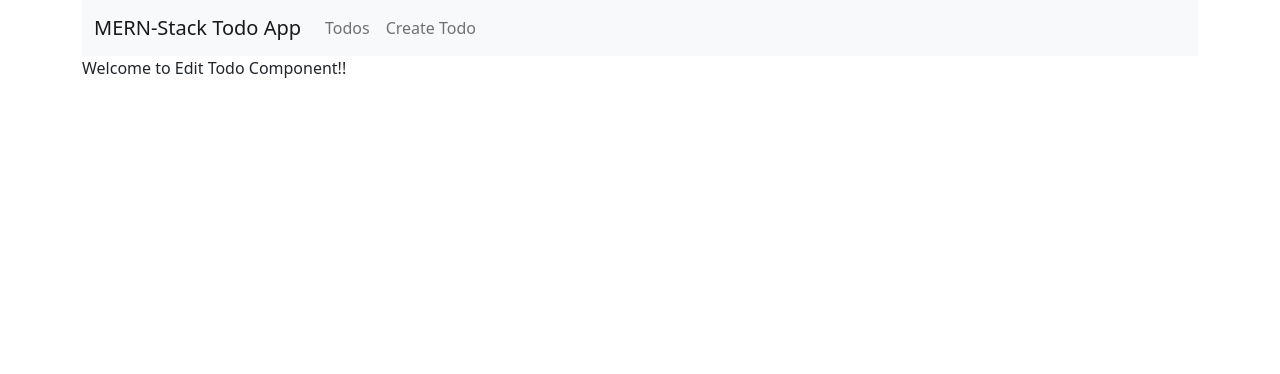
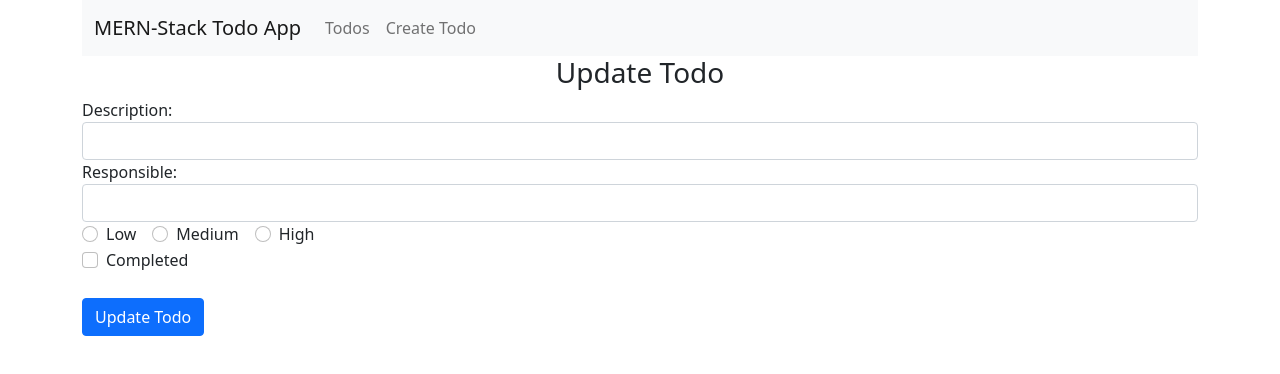
Before and after one commit to socr102/MernStack_Todo_App, a React (Create React App) app in the folder mern-todo-app/: page /edit/1 in a window 1280 px wide. Shown: the top 374 px of the page. Built offline with nearby package versions, Linux system fonts and the light colour scheme; no server answers.

Commit message:
edit todo

```diff
--- a/mern-todo-app/package.json
+++ b/mern-todo-app/package.json
@@ -8,12 +8,14 @@
     "@testing-library/user-event": "^13.5.0",
     "axios": "^0.26.1",
     "bootstrap": "^5.1.3",
+    "query-string": "^7.1.1",
     "react": "^18.0.0",
     "react-bootstrap": "^2.2.3",
     "react-dom": "^18.0.0",
     "react-hook-form": "^7.29.0",
     "react-router-dom": "^6.3.0",
     "react-scripts": "5.0.0",
+    "use-query-params": "^1.2.3",
     "web-vitals": "^2.1.4"
   },
   "scripts": {
--- a/mern-todo-app/src/App.css
+++ b/mern-todo-app/src/App.css
@@ -27,7 +27,9 @@
 .App-link {
   color: #61dafb;
 }
-
+.completed{
+  text-decoration: line-through;
+}
 @keyframes App-logo-spin {
   from {
     transform: rotate(0deg);
--- a/mern-todo-app/src/components/edit-todo.component.js
+++ b/mern-todo-app/src/components/edit-todo.component.js
@@ -1,9 +1,124 @@
-import React, {useEffect} from "react";
+import React, {useEffect,useState} from "react";
+import axios from 'axios';
+import { useParams,useNavigate } from 'react-router-dom';
+
 function EditTodo() {
+  let { id } = useParams();
+  let navigate = useNavigate();
+  const [description, setDescription] = useState("");
+  const [responsible, setResponsible] = useState("");
+  const [priority, setPriority] = useState("");
+  const [completed, setCompleted] = useState(false);
+
+
+
+  const Submit = () => {
+    const updateTodo = {
+      todo_description: description,
+      todo_responsible: responsible,
+      todo_priority: priority,
+      todo_completed: completed
+    }
+    axios.post('http://localhost:4000/todos/update/'+id, updateTodo)
+        .then(res => console.log(res.data));
+    setDescription("");
+    setResponsible("");
+    setPriority("");
+    setCompleted(false);
+    navigate('/');
+  }
+
+  useEffect(()=>{
+    axios.get("http://localhost:4000/todos/"+id)
+          .then(res=>{
+            setDescription(res.data.todo_description);
+            setResponsible(res.data.todo_responsible);
+            setPriority(res.data.todo_priority);
+            setCompleted(res.data.todo_completed);
+          })
+          .catch(function(error){
+            console.log(error);
+          })
+  },[]);
+
+
 
   return (
     <>
-        <p>Welcome to Edit Todo Component!!</p>
+      <h3 align="center">Update Todo</h3>
+      <form>
+          <div className="form-group">
+              <label>Description: </label>
+              <input  type="text"
+                className="form-control"
+                value={description}
+                onChange={(e)=>setDescription(e.target.value)}
+              />
+          </div>
+          <div className="form-group">
+              <label>Responsible: </label>
+              <input
+                type="text"
+                className="form-control"
+                value={responsible}
+                onChange={(e)=>setResponsible(e.target.value)}
+              />
+          </div>
+          <div className="form-group">
+              <div className="form-check form-check-inline">
+                  <input  className="form-check-input"
+                      type="radio"
+                      name="priorityOptions"
+                      id="priorityLow"
+                      value="Low"
+                      checked={priority==='Low'}
+                      onChange={(e)=>setPriority(e.target.value)}
+                    />
+                  <label className="form-check-label">Low</label>
+              </div>
+              <div className="form-check form-check-inline">
+                  <input  className="form-check-input"
+                      type="radio"
+                      name="priorityOptions"
+                      id="priorityLow"
+                      value="Medium"
+                      checked={priority==='Medium'}
+                      onChange={(e)=>setPriority(e.target.value)}
+                    />
+                  <label className="form-check-label">Medium</label>
+              </div>
+              <div className="form-check form-check-inline">
+                  <input  className="form-check-input"
+                      type="radio"
+                      name="priorityOptions"
+                      id="priorityLow"
+                      value="High"
+                      checked={priority==='High'}
+                      onChange={(e)=>setPriority(e.target.value)}
+                    />
+                  <label className="form-check-label">High</label>
+              </div>
+          </div>
+          <div className="form-check">
+              <input  className="form-check-input"
+                  id="completedCheckbox"
+                  type="checkbox"
+                  name="completedCheckbox"
+                  onChange={()=>setCompleted(!completed)}
+                  checked={completed}
+                  value={completed}
+              />
+              <label className="form-check-label" htmlFor="completedCheckbox">
+                  Completed
+              </label>
+          </div>
+
+          <br />
+
+          <div className="form-group">
+              <input type="button" value="Update Todo" onClick={()=>Submit()} className="btn btn-primary" />
+          </div>
+      </form>
     </>
   );
 }
--- a/mern-todo-app/src/components/todos-list.compomemt.js
+++ b/mern-todo-app/src/components/todos-list.compomemt.js
@@ -18,9 +18,9 @@ function TodosList() {
       const items =  todos.map(
         (todo,idx) =>
           <tr key={idx}>
-            <td>{todo.todo_description}</td>
-            <td>{todo.todo_responsible}</td>
-            <td>{todo.todo_priority}</td>
+            <td className={todo.todo_completed? "completed":""}>{todo.todo_description}</td>
+            <td className={todo.todo_completed? "completed":""}>{todo.todo_responsible}</td>
+            <td className={todo.todo_completed? "completed":""}>{todo.todo_priority}</td>
             <td><Link to={"/edit/"+todo._id}>Edit</Link></td>
           </tr>
       );
--- a/mern-todo-app/src/index.js
+++ b/mern-todo-app/src/index.js
@@ -3,13 +3,13 @@ import ReactDOM from 'react-dom';
 import './index.css';
 import App from './App';
 import reportWebVitals from './reportWebVitals';
-import { BrowserRouter } from "react-router-dom";
+import { BrowserRouter} from "react-router-dom";
 import "bootstrap/dist/css/bootstrap.min.css";
 
 ReactDOM.render(
   <BrowserRouter>
     <React.StrictMode>
-      <App />
+        <App />
     </React.StrictMode>
   </BrowserRouter>
   ,
```
Also changed, not shown: 1 other file (tests, documents, lock files or other folders).
